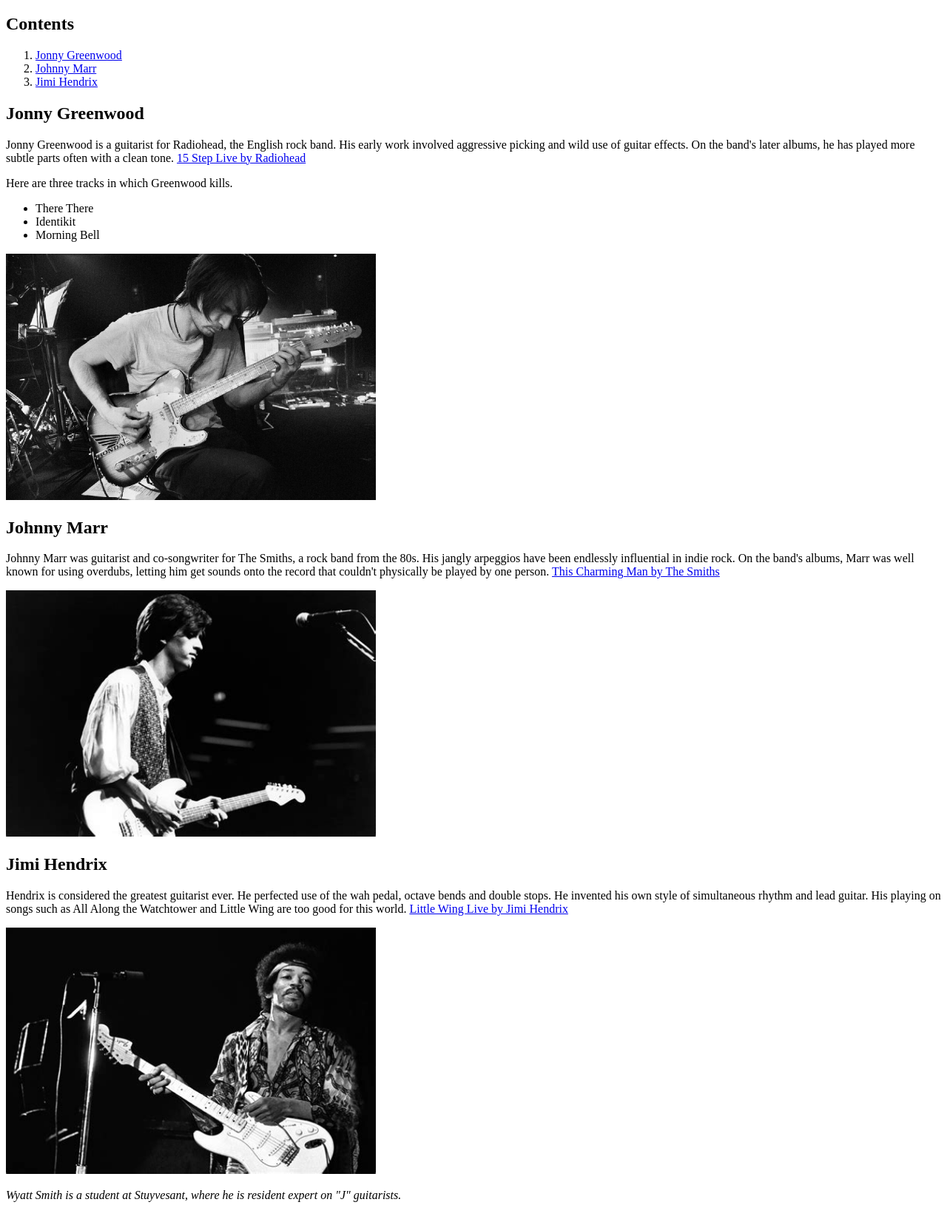
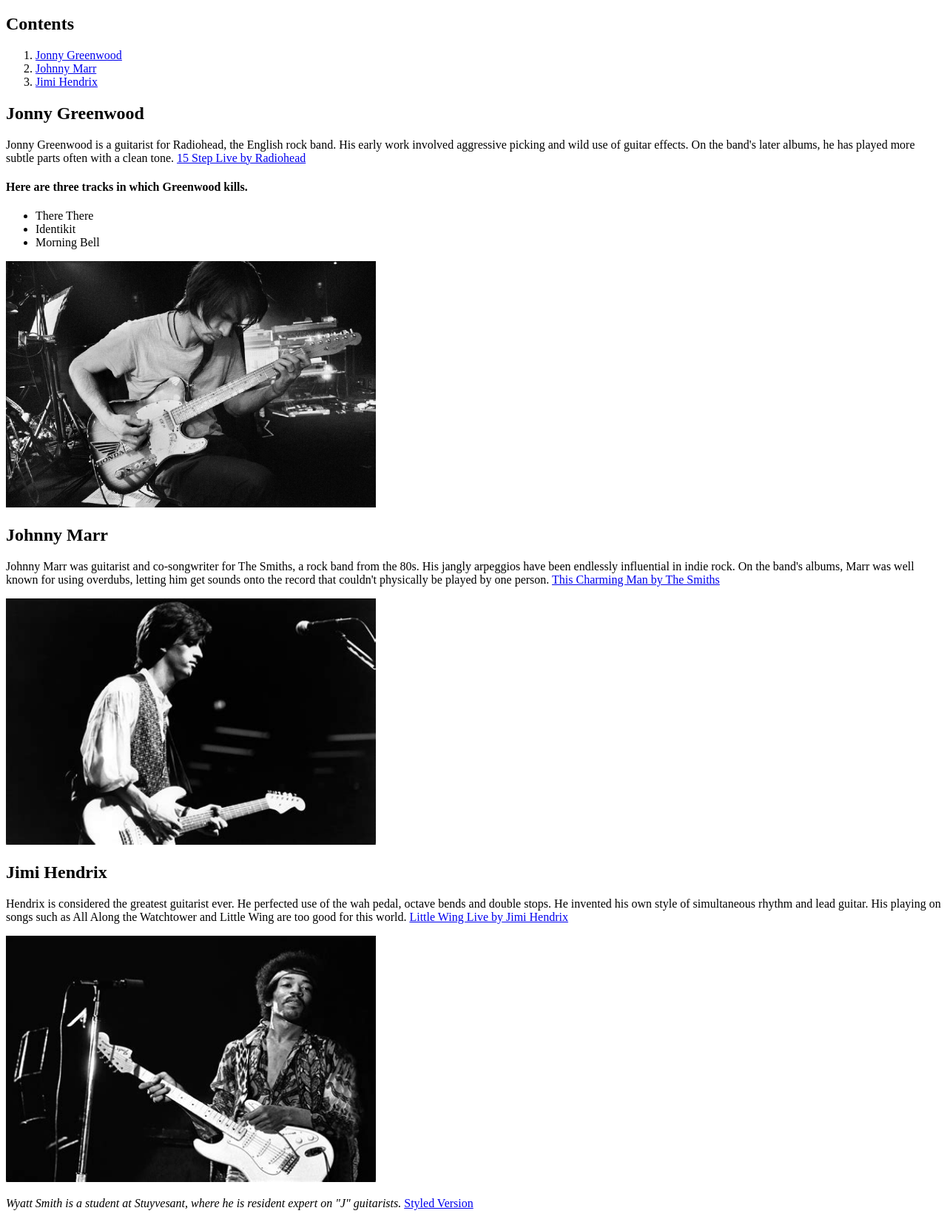
Before and after one commit to Wyatt-Smith/web, a plain HTML site: page plain.html in a window 1280 px wide. Shown: the part 61-1713 px from the top of the page at 74% size. Drawn offline with Linux system fonts and the light colour scheme.

Commit message:
Update plain.html

```diff
--- a/plain.html
+++ b/plain.html
@@ -1,20 +1,20 @@
 <!DOCTYPE HTML>
 <html>
-	<head><title>Guitarists Whose Name Starts With "J"</title>
+	<head>
+		<title>Guitarists Whose Name Starts With "J"</title>
 	</head>
 <body>
 	<h1>Guitarists Whose Name Starts With "J"</h1>
 
-	<p>
 	<h2>Contents</h2>
 	<ol>
 		<li><a href="#Jonny Greenwood">Jonny Greenwood</a></li>
 		<li><a href="#Johnny Marr">Johnny Marr</a></li>
 		<li><a href="#Jimi Hendrix">Jimi Hendrix</a></li>
 	</ol>
-	</p>
 
 	<a id="Jonny Greenwood">
+
 	<h2>Jonny Greenwood</h2>
 	<p>Jonny Greenwood is a guitarist for Radiohead, the English rock band. His early work involved aggressive picking and wild use of guitar effects. On the band's later albums, he has played more subtle parts often with a clean tone.
 	<a href="https://www.youtube.com/watch?v=kXl0F9oF92E">
@@ -22,13 +22,12 @@
 	</a>
 	</p>
 
-	<p>Here are three tracks in which Greenwood kills.
+	<h4>Here are three tracks in which Greenwood kills.</h4>
 	<ul>
 		<li>There There</li>
 		<li>Identikit</li>
 		<li>Morning Bell</li>
 	</ul>
-	</p>
 
 	<img src="greenwood.jpg" alt="Greenwood" width="500" height="333">
 
@@ -38,7 +37,7 @@
 	<a href="https://www.youtube.com/watch?v=cJRP3LRcUFg">
 		This Charming Man by The Smiths
 	</a>
-	<p>
+</p>
 
 	<img src="marr.jpg" alt="Marr" width="500" height="333">
 
@@ -48,11 +47,15 @@
 	<a href="https://www.youtube.com/watch?v=NdHHsoW6mMg">
 		Little Wing Live by Jimi Hendrix
 	</a>
-	<p>
+</p>
 
 	<img src="hendrix.jpg" alt="Marr" width="500" height="333">
 
 	<p>
 	<i>Wyatt Smith is a student at Stuyvesant, where he is resident expert on "J" guitarists.</i>
+	<a href="https://wyatt-smith.github.io/web/styled.html">
+		Styled Version
+	</a>
 	</p>
+
 </body>
```
